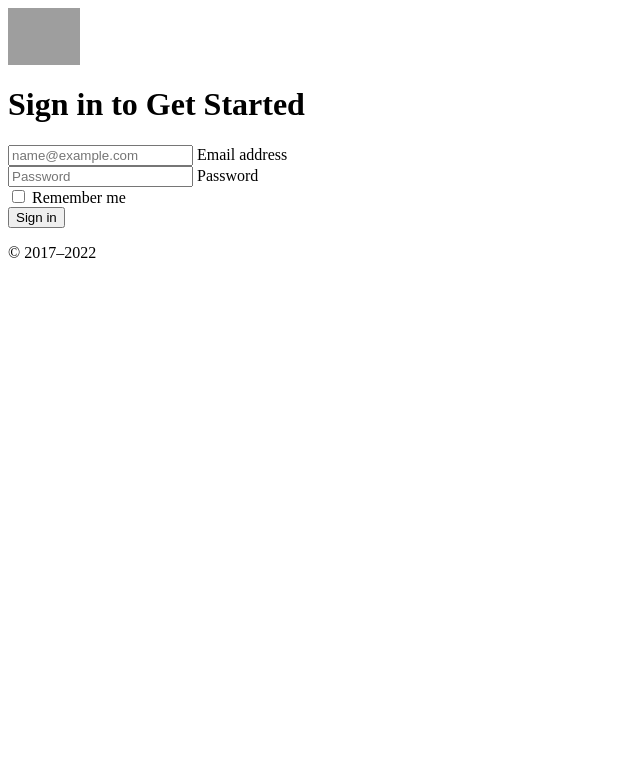
After one commit to Krvsn/Photogram-Web-App, a PHP site: page /templates/loginform.php in a window 1280 px wide. The commit adds this page. Shown: the top 783 px of the page, without its empty margins (0-640 px from the left). Run offline with PHP 8.4, Linux system fonts and the light colour scheme; grey boxes are pictures that could not be loaded.

Commit message:
Login_form

```diff
--- a/libs/load.php
+++ b/libs/load.php
@@ -3,5 +3,5 @@
         {
 
             //include __DIR__."/../templates/$name.php";
-            include "templates/$name.php";
+            include $_SERVER['DOCUMENT_ROOT']."/app/templates/$name.php";
         }
--- a/templates/footer.php
+++ b/templates/footer.php
@@ -3,8 +3,7 @@
         <p class="float-end mb-1">
             <a href="#">Back to top</a>
         </p>
-        <p class="mb-1">Album example is &copy; Bootstrap, but please download and customize it for yourself!</p>
-        <p class="mb-0">New to Bootstrap? <a href="/">Visit the homepage</a> or read our <a
-                href="../getting-started/introduction/">getting started guide</a>.</p>
+        <p class="mb-1">Website Under Construction </p>
+
     </div>
 </footer>
--- /dev/null
+++ b/templates/loginform.php
@@ -0,0 +1,25 @@
+<body class="text-center">
+    <main class="form-signin">
+        <form>
+            <img class="mb-4" src="https://upload.wikimedia.org/wikipedia/commons/1/17/Yin_yang.svg" alt="" width="72"
+                height="57">
+            <h1 class="h3 mb-3 fw-normal">Sign in to Get Started</h1>
+
+            <div class="form-floating">
+                <input type="email" class="form-control" id="floatingInput" placeholder="name@example.com">
+                <label for="floatingInput" style="color: black;">Email address</label>
+            </div>
+            <div class="form-floating">
+                <input type="password" class="form-control" id="floatingPassword" placeholder="Password">
+                <label for="floatingPassword" style="color: black;">Password</label>
+            </div>
+
+            <div class="checkbox mb-3">
+                <label>
+                    <input type="checkbox" value="remember-me"> Remember me
+                </label>
+            </div>
+            <button class="w-100 btn btn-lg btn-primary hvr-shadow-radial type=" submit">Sign in</button>
+            <p class="mt-5 mb-3 text-muted">&copy; 2017–2022</p>
+        </form>
+    </main>
--- a/test.php
+++ /dev/null
@@ -1,6 +0,0 @@
-<pre>
- <?php
-
-    print_r($_SERVER);
-?>
-</pre>
```
Also changed, not shown: login.php (added, +97 -0 lines).
